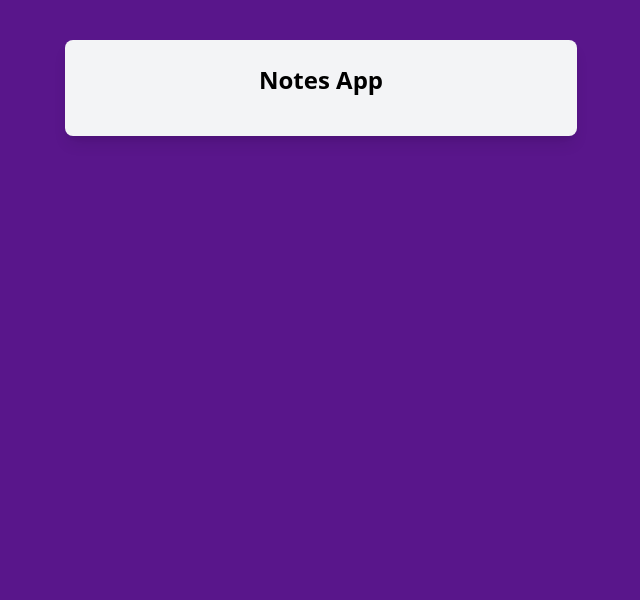
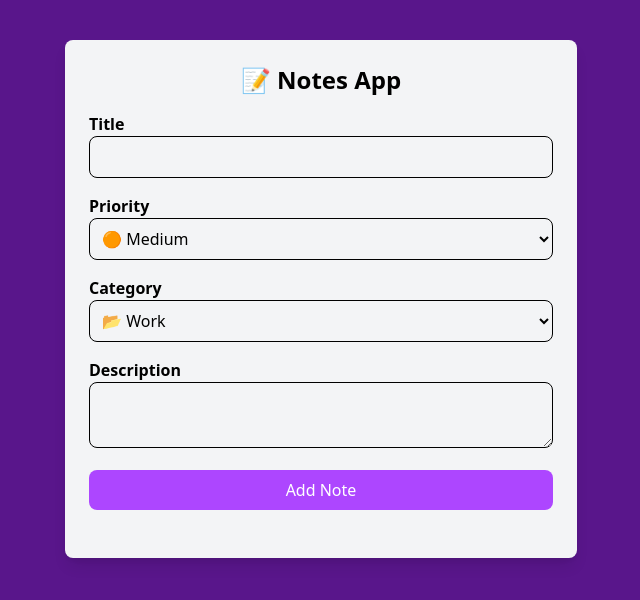
Before and after one commit to ericstober/notes-app, a React (Vite) app: page / in a window 1280 px wide. Shown: the top 600 px of the page, without its empty margins (319-959 px from the left). Built offline with nearby package versions, Linux system fonts and the light colour scheme.

Commit message:
add NoteForm with controlled inputs and state

```diff
--- a/src/App.jsx
+++ b/src/App.jsx
@@ -1,7 +1,11 @@
+import NoteForm from "./components/NoteForm";
+
 const App = () => {
   return (
     <div className='max-w-lg mx-auto mt-10 p-6 bg-gray-100 rounded-lg shadow-lg'>
-      <h2 className='text-2xl font-bold mb-4 text-center'>Notes App</h2>
+      <h2 className='text-2xl font-bold mb-4 text-center'>📝 Notes App</h2>
+
+      <NoteForm />
     </div>
   );
 };
--- /dev/null
+++ b/src/components/NoteForm.jsx
@@ -0,0 +1,69 @@
+import { useState } from "react";
+
+const NoteForm = () => {
+  const [title, setTitle] = useState("");
+  const [priority, setPriority] = useState("Medium");
+  const [category, setCategory] = useState("Work");
+  const [description, setDescription] = useState("");
+
+  return (
+    <form className='mb-6'>
+      {/* Title */}
+      <div className='mb-4'>
+        <label htmlFor='title' className='block font-semibold'>
+          Title
+        </label>
+        <input
+          type='text'
+          className='w-full p-2 border rounded-lg'
+          value={title}
+          onChange={(e) => setTitle(e.target.value)}
+        />
+      </div>
+
+      {/* Priority */}
+      <div className='mb-4'>
+        <label htmlFor='priority' className='block font-semibold'>
+          Priority
+        </label>
+        <select className='w-full p-2 border rounded-lg' value={priority} onChange={(e) => setPriority(e.target.value)}>
+          <option value='High'>🔴 High</option>
+          <option value='Medium'>🟠 Medium</option>
+          <option value='Low'>🟢 Low</option>
+        </select>
+      </div>
+
+      {/* Category */}
+      <div className='mb-4'>
+        <label htmlFor='category' className='block font-semibold'>
+          Category
+        </label>
+        <select className='w-full p-2 border rounded-lg' value={category} onChange={(e) => setCategory(e.target.value)}>
+          <option value='Work'>📂 Work</option>
+          <option value='Personal'>🏠 Personal</option>
+          <option value='Ideas'>💡 Ideas</option>
+        </select>
+      </div>
+
+      {/* Description */}
+      <div className='mb-4'>
+        <label htmlFor='description' className='block font-semibold'>
+          Description
+        </label>
+        <textarea
+          type='text'
+          className='w-full p-2 border rounded-lg'
+          value={description}
+          onChange={(e) => setDescription(e.target.value)}
+        ></textarea>
+      </div>
+
+      {/* Submit Button */}
+      <button className='w-full bg-purple-500 text-white py-2 rounded-lg cursor-pointer hover:bg-purple-600'>
+        Add Note
+      </button>
+    </form>
+  );
+};
+
+export default NoteForm;
```
